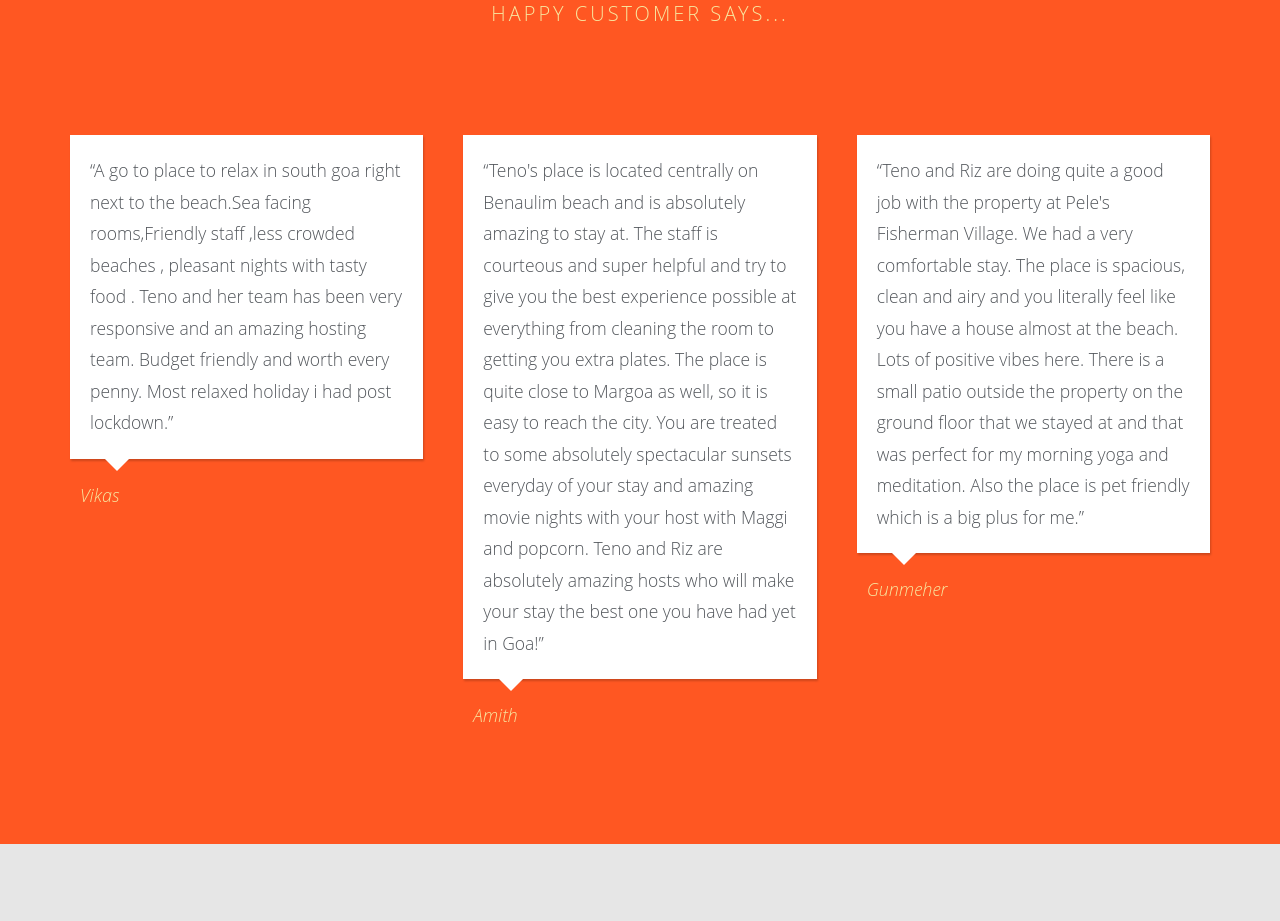
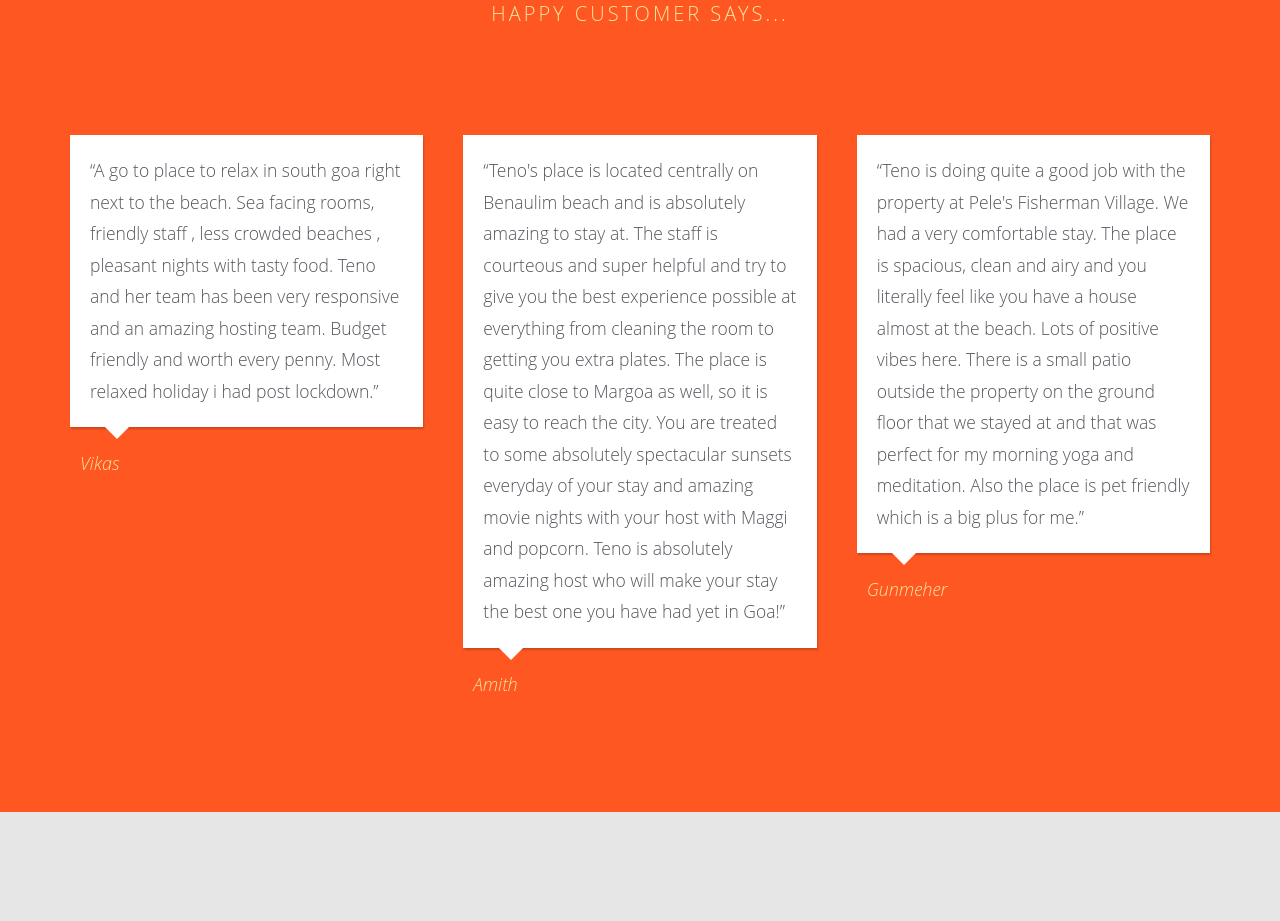
Before and after one commit to mustafabhatkar/peles_holidays, a plain HTML site: page public/index.html in a window 1280 px wide. Shown: the part 4180-5101 px from the top of the page. Drawn offline with Linux system fonts and the light colour scheme; files whose address does not match are found by name.

Commit message:
updated email id for contact

```diff
--- a/public/index.html
+++ b/public/index.html
@@ -376,7 +376,7 @@
 				<div class="col-md-4">
 					<div class="testimony">
 						<blockquote>
-							&ldquo;A go to place to relax in south goa right next to the beach.Sea facing rooms,Friendly staff ,less crowded beaches , pleasant nights with tasty food . Teno and her team has been very responsive and an amazing hosting team. Budget friendly and worth every penny. Most relaxed holiday i had post lockdown.&rdquo;
+							&ldquo;A go to place to relax in south goa right next to the beach. Sea facing rooms, friendly staff , less crowded beaches , pleasant nights with tasty food. Teno and her team has been very responsive and an amazing hosting team. Budget friendly and worth every penny. Most relaxed holiday i had post lockdown.&rdquo;
 						</blockquote>
 						<p class="author"><cite>Vikas</cite></p>
 					</div>
@@ -384,7 +384,7 @@
 				<div class="col-md-4">
 					<div class="testimony">
 						<blockquote>
-							&ldquo;Teno's place is located centrally on Benaulim beach and is absolutely amazing to stay at. The staff is courteous and super helpful and try to give you the best experience possible at everything from cleaning the room to getting you extra plates. The place is quite close to Margoa as well, so it is easy to reach the city. You are treated to some absolutely spectacular sunsets everyday of your stay and amazing movie nights with your host with Maggi and popcorn. Teno and Riz are absolutely amazing hosts who will make your stay the best one you have had yet in Goa!&rdquo;
+							&ldquo;Teno's place is located centrally on Benaulim beach and is absolutely amazing to stay at. The staff is courteous and super helpful and try to give you the best experience possible at everything from cleaning the room to getting you extra plates. The place is quite close to Margoa as well, so it is easy to reach the city. You are treated to some absolutely spectacular sunsets everyday of your stay and amazing movie nights with your host with Maggi and popcorn. Teno is absolutely amazing host who will make your stay the best one you have had yet in Goa!&rdquo;
 						</blockquote>
 						<p class="author"><cite>Amith</cite></p>
 					</div>
@@ -392,7 +392,7 @@
 				<div class="col-md-4">
 					<div class="testimony">
 						<blockquote>
-							&ldquo;Teno and Riz are doing quite a good job with the property at Pele's Fisherman Village. We had a very comfortable stay. The place is spacious, clean and airy and you literally feel like you have a house almost at the beach. Lots of positive vibes here. There is a small patio outside the property on the ground floor that we stayed at and that was perfect for my morning yoga and meditation. Also the place is pet friendly which is a big plus for me.&rdquo;
+							&ldquo;Teno is doing quite a good job with the property at Pele's Fisherman Village. We had a very comfortable stay. The place is spacious, clean and airy and you literally feel like you have a house almost at the beach. Lots of positive vibes here. There is a small patio outside the property on the ground floor that we stayed at and that was perfect for my morning yoga and meditation. Also the place is pet friendly which is a big plus for me.&rdquo;
 						</blockquote>
 						<p class="author"><cite>Gunmeher</cite></p>
 					</div>
@@ -455,7 +455,7 @@
 							<ul class="contact-info">
 								<li><i class="ti-map"></i><a href="https://www.google.com/maps/dir//peles+fishermans+village/data=!4m6!4m5!1m1!4e2!1m2!1m1!1s0x3bbfb58ffa01a98b:0xf197745ace4312c8?sa=X&ved=2ahUKEwiN7IeI8ozwAhUKzzgGHU8qCUAQ9RcwEnoECBsQAw" target="_blank">Calvaddo, Benaulim, Margao, Goa 403716</a></li>
 								<li><i class="ti-mobile"></i><a href="tel:919371917195">+91 9371 9171 95</a></li>
-								<li><i class="ti-envelope"></i><a href="mailto:contact@havabee.com">fishermanvillage@pelesholidays.com</a></li>
+								<li><i class="ti-envelope"></i><a href="mailto:fishermanvillage@pelesholidays.com">fishermanvillage@pelesholidays.com</a></li>
 							</ul>
 						</div>
 					</div>
```
